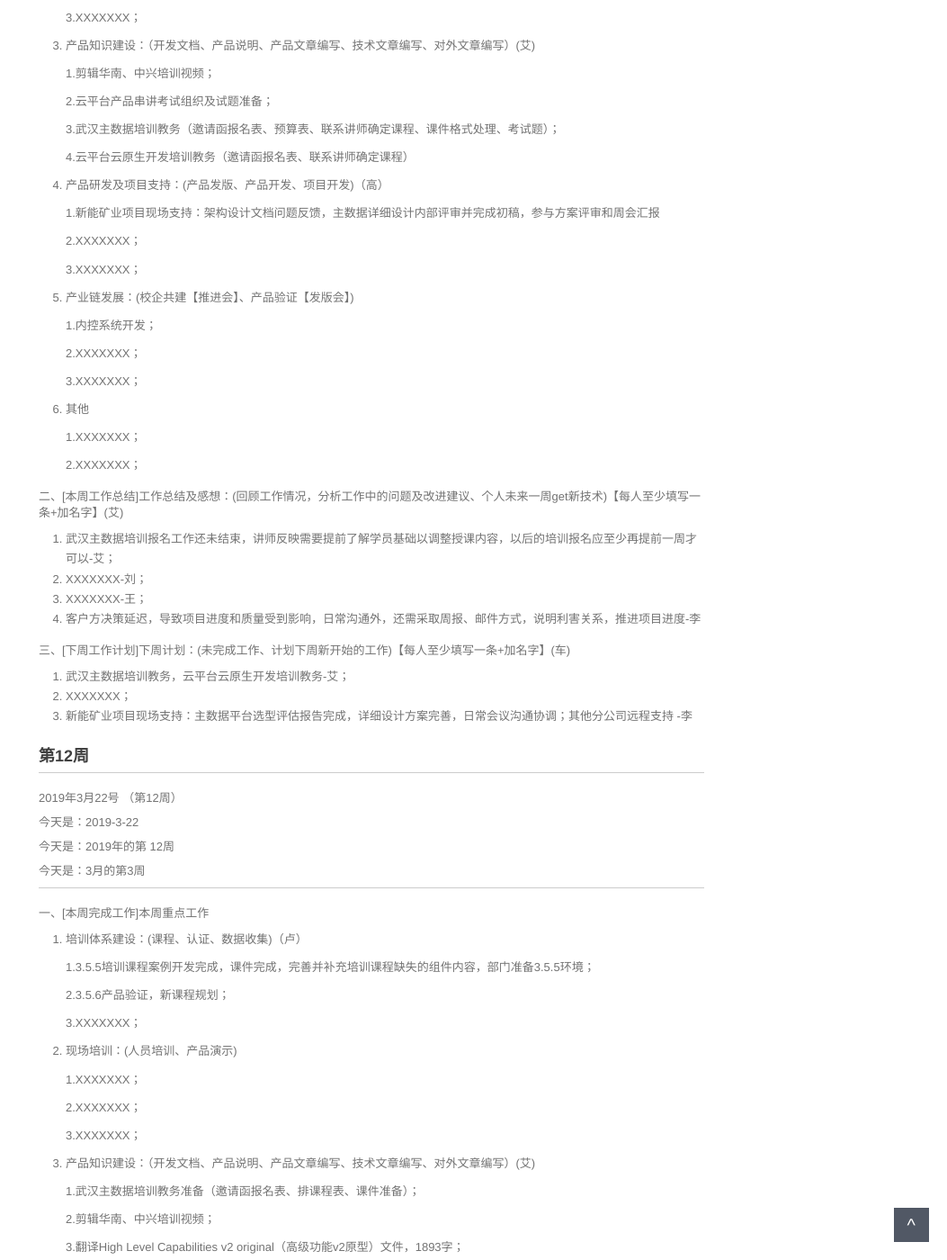
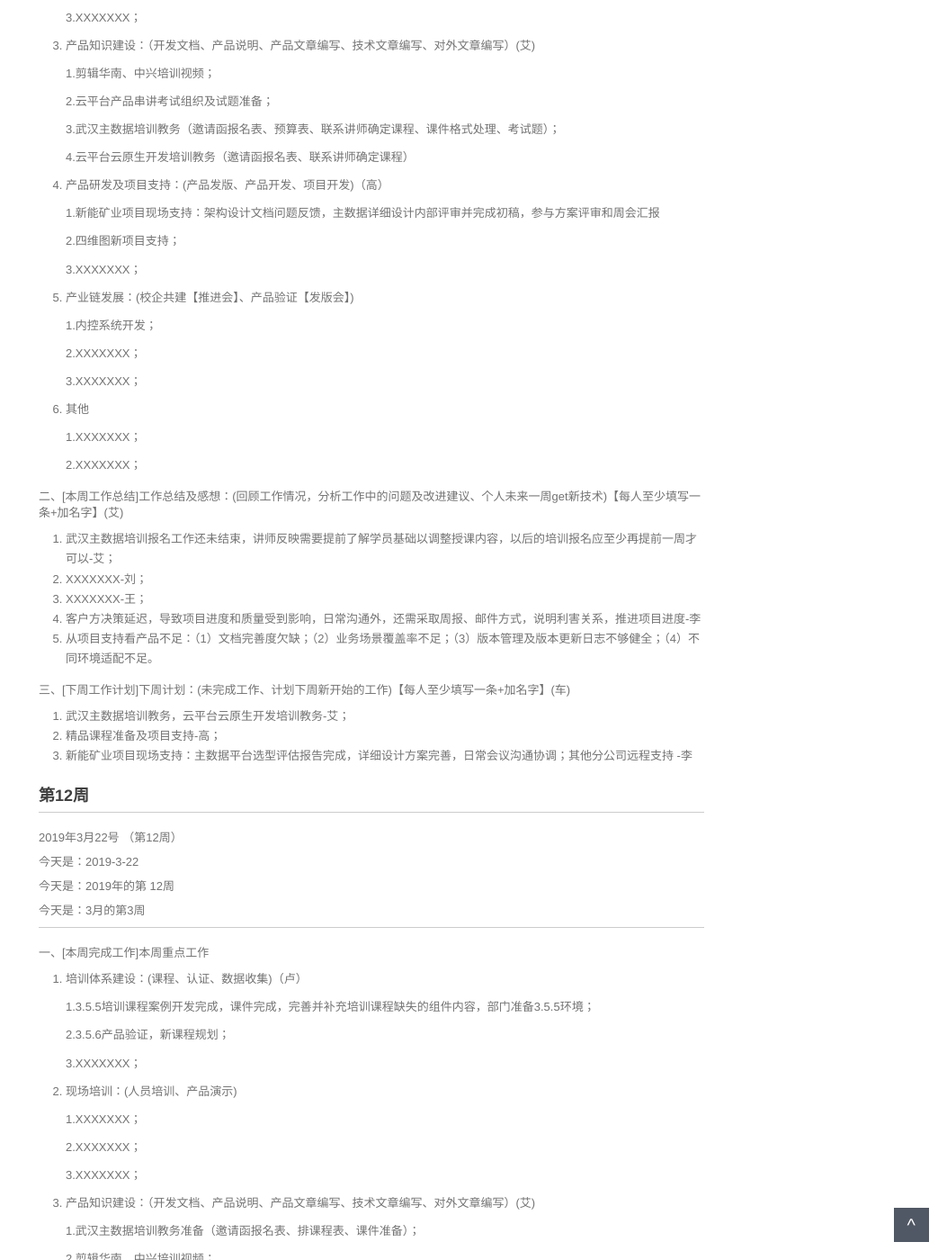
Before and after one commit to walllFlower/blog, a Jekyll site: the page built from _posts/2018-07-17-day_report_cxz.md, in a window 1280 px wide and 1400 px high, scrolled down 745 px. Shown: the whole window at 90% size, without its empty margins (227-1280 px from the left). Built offline with Jekyll 4.4.1, drawn with Linux system fonts in a browser that asks for light colours; comment, search, counter and statistics services are not loaded.

Commit message:
Update 2018-07-17-day_report_cxz.md

```diff
--- a/_posts/2018-07-17-day_report_cxz.md
+++ b/_posts/2018-07-17-day_report_cxz.md
@@ -53,7 +53,7 @@ categories: 技术运营工作周报
 
     1.新能矿业项目现场支持：架构设计文档问题反馈，主数据详细设计内部评审并完成初稿，参与方案评审和周会汇报
 
-    2.XXXXXXX；
+    2.四维图新项目支持；
 
     3.XXXXXXX；
 
@@ -77,11 +77,12 @@ categories: 技术运营工作周报
 2. XXXXXXX-刘；
 3. XXXXXXX-王；
 4. 客户方决策延迟，导致项目进度和质量受到影响，日常沟通外，还需采取周报、邮件方式，说明利害关系，推进项目进度-李
+5. 从项目支持看产品不足：（1）文档完善度欠缺；（2）业务场景覆盖率不足；（3）版本管理及版本更新日志不够健全；（4）不同环境适配不足。
 
 三、[下周工作计划]下周计划：(未完成工作、计划下周新开始的工作)【每人至少填写一条+加名字】(车)
 
 1. 武汉主数据培训教务，云平台云原生开发培训教务-艾；
-2. XXXXXXX；
+2. 精品课程准备及项目支持-高；
 3. 新能矿业项目现场支持：主数据平台选型评估报告完成，详细设计方案完善，日常会议沟通协调；其他分公司远程支持 -李
 
 ###  第12周
```
